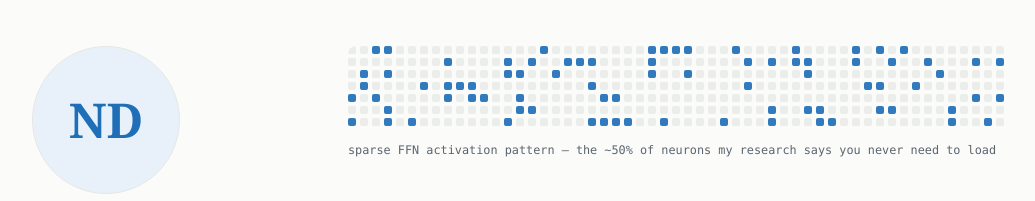
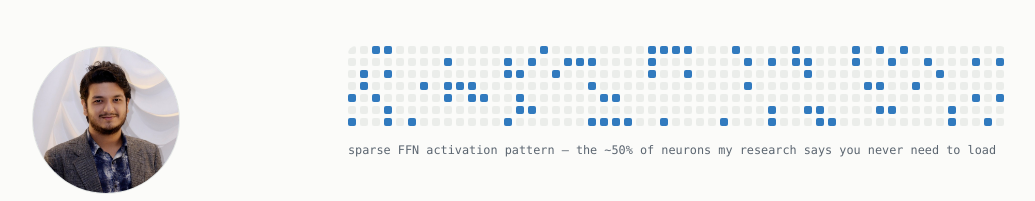
Before and after one commit to nobeldhar/nobeldhar.github.io, a plain HTML site: page index.html in a window 1280 px wide. Shown: the top 201 px of the page, without its empty margins (120-1155 px from the left). Drawn offline with Linux system fonts and the light colour scheme.

Commit message:
Add profile photo
Co-Authored-By: Claude Fable 5 <noreply@anthropic.com>

```diff
--- a/index.html
+++ b/index.html
@@ -154,9 +154,7 @@
 
   <aside>
     <div class="inner">
-      <div class="avatar" id="avatar">ND
-        <!-- Replace the "ND" text above with:  <img src="photo.jpg" alt="Nobel Dhar">  when photo.jpg is added -->
-      </div>
+      <div class="avatar" id="avatar"><img src="photo.jpg" alt="Nobel Dhar"></div>
       <h1>Nobel Dhar</h1>
       <p class="role">PhD candidate, Computer Science<br>Kennesaw State University</p>
       <ul class="links">
```
Also changed, not shown: photo.jpg (added), 1 other file.
